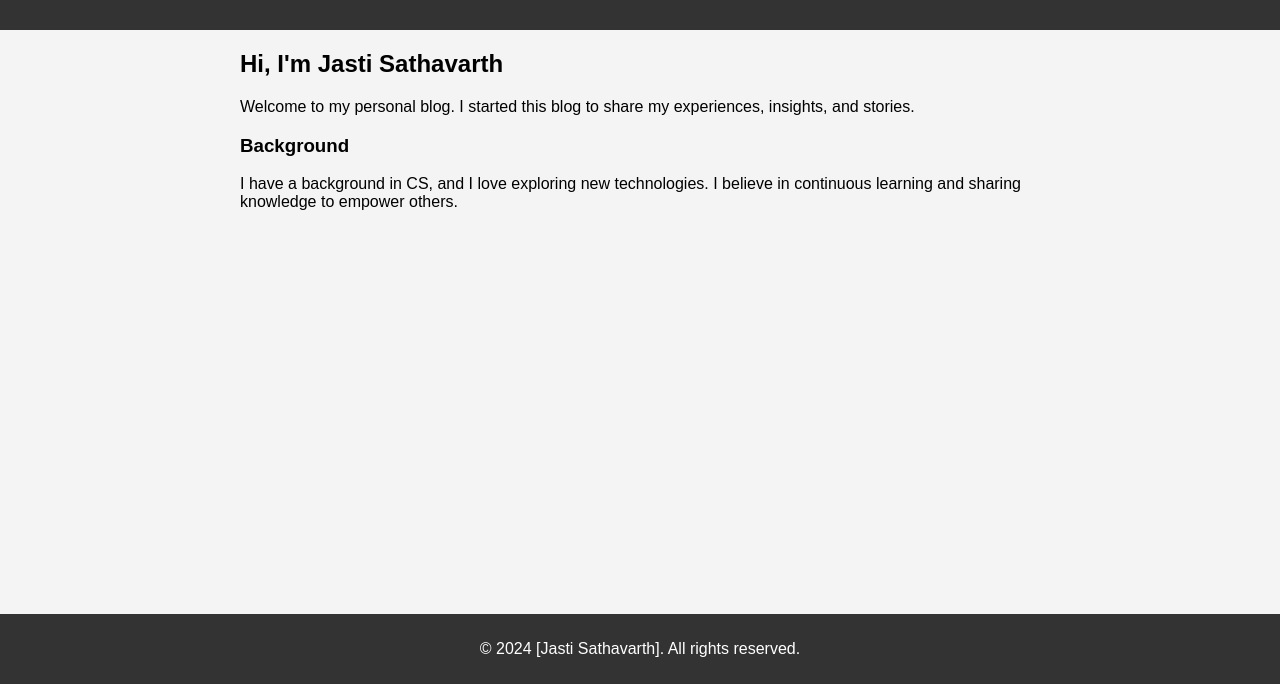
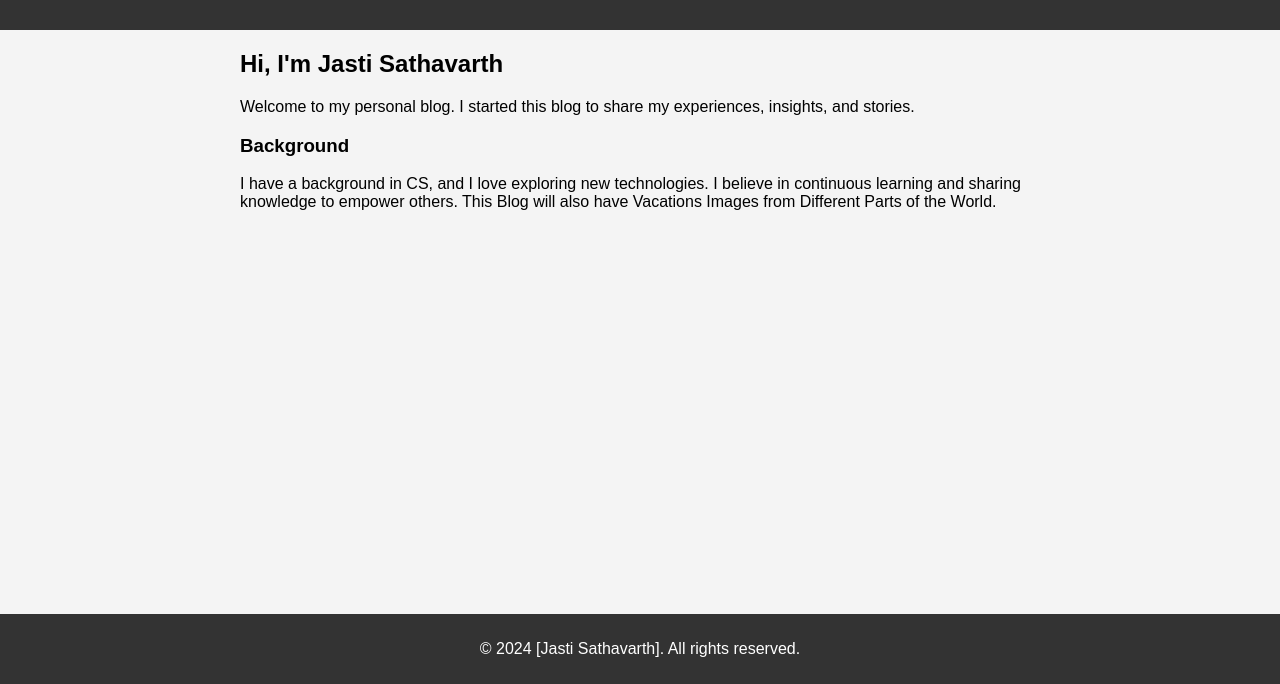
Before and after one commit to sathavarthjasti/sathavarthjasti.github.io, a plain HTML site: page about.html in a window 1280 px wide. Shown: the part 116-800 px from the top of the page. Drawn offline with Linux system fonts and the light colour scheme.

Commit message:
Update about.html

```diff
--- a/about.html
+++ b/about.html
@@ -22,7 +22,8 @@
             <h2>Hi, I'm Jasti Sathavarth</h2>
             <p>Welcome to my personal blog. I started this blog to share my experiences, insights, and stories.</p>
             <h3>Background</h3>
-            <p>I have a background in CS, and I love exploring new technologies. I believe in continuous learning and sharing knowledge to empower others.</p>
+            <p>I have a background in CS, and I love exploring new technologies. I believe in continuous learning and sharing knowledge to empower others.
+            This Blog will also have Vacations Images from Different Parts of the World.</p>
         </section>
     </main>
     <footer>
```
